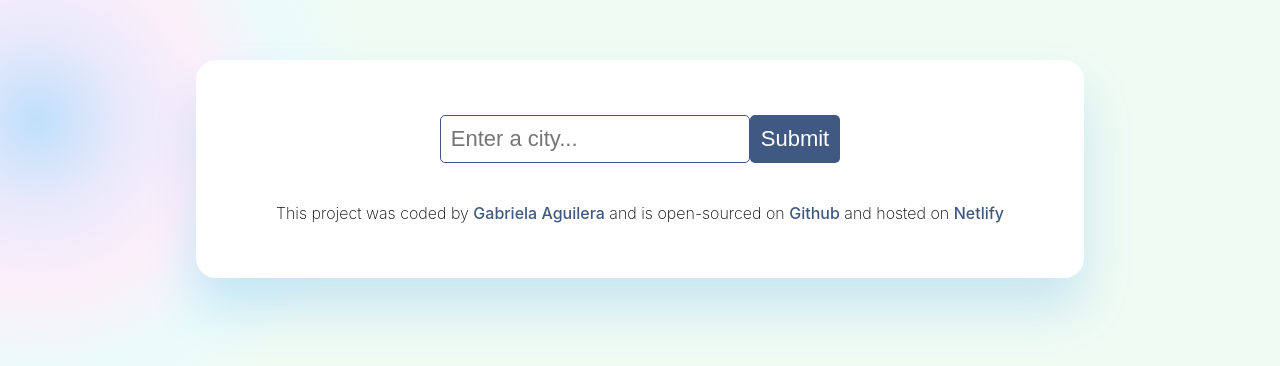
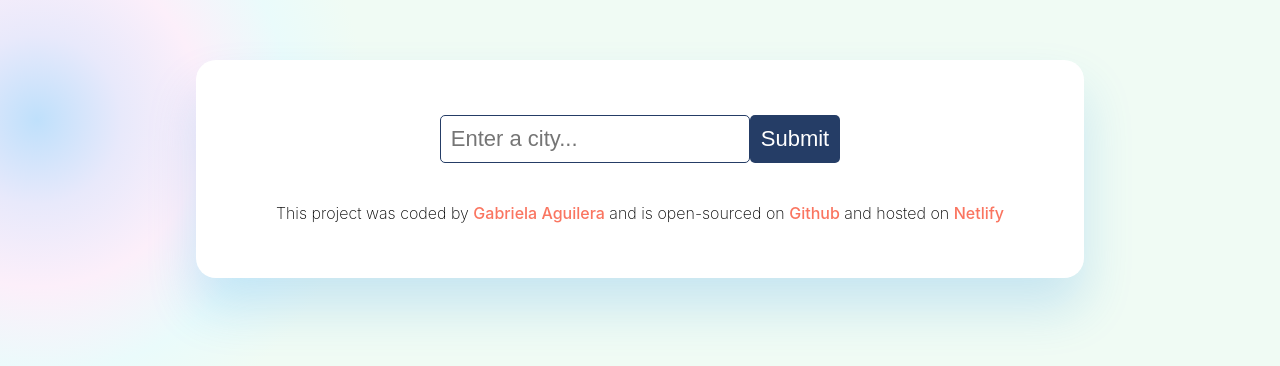
Before and after one commit to gabiaguilerav/react-weather-app, a React (Create React App) app: page / in a window 1280 px wide. Shown: the top 366 px of the page. Built offline with nearby package versions, Linux system fonts and the light colour scheme.

Commit message:
CSS changes

```diff
--- a/src/App.css
+++ b/src/App.css
@@ -10,6 +10,9 @@
     rgb(240, 251, 244) 100.7%
   );
   background-attachment: fixed;
+  --light-purple: rgb(139, 126, 160);
+  --dark-blue: #253d66;
+  --pink: #fa7560;
 }
 
 .container-app {
--- a/src/Footer.css
+++ b/src/Footer.css
@@ -11,11 +11,11 @@ p {
 a {
   text-decoration: none;
   font-weight: 500;
-  color: #405983;
+  color: var(--pink);
   transition: all 200ms ease-in-out;
 }
 
 a:hover {
   cursor: pointer;
-  color: #fa7560;
+  color: var(--dark-blue);
 }
--- a/src/Temperature.css
+++ b/src/Temperature.css
@@ -13,7 +13,7 @@ form {
 
 #city-name {
   background-color: white;
-  border: 1px #405983 solid;
+  border: 1px solid var(--dark-blue);
   border-radius: 5px;
   font-size: 22px;
   transition: all 200ms ease-in-out;
@@ -21,11 +21,11 @@ form {
 }
 
 #city-name:hover {
-  border: 1px #fa7560 solid;
+  border: 1px solid var(--pink);
 }
 
 #enter {
-  background-color: #405983;
+  background-color: var(--dark-blue);
   border: 1px transparent solid;
   border-radius: 5px;
   font-size: 22px;
@@ -35,8 +35,8 @@ form {
 }
 
 #enter:hover {
-  border: 1px #fa7560 solid;
-  background-color: #fa7560;
+  border: 1px solid var(--pink);
+  background-color: var(--pink);
   color: white;
   cursor: pointer;
 }
@@ -58,10 +58,17 @@ form {
 }
 
 .icon-image {
+  padding: 0;
   width: 80px;
   margin: 0;
   text-align: center;
   vertical-align: top;
+}
+
+.degrees {
+  font-size: 27px;
+  font-weight: 300;
+  color: var(--dark-blue);
 }
 
 .more-data {
@@ -72,7 +79,7 @@ form {
 }
 
 .more-data strong {
-  color: #fa7560;
+  color: var(--pink);
 }
 
 .prognoses {
@@ -91,7 +98,7 @@ form {
 
 .day {
   font-size: 27px;
-  color: #fa7560;
+  color: var(--pink);
 }
 
 .img {
--- a/src/Temperature.js
+++ b/src/Temperature.js
@@ -65,7 +65,11 @@ export default function Temperature(props) {
                 />
               </span>
               <span>{Math.round(weather.temperature)}</span>
-              <span>°C</span>
+              <span className="degrees">
+                <span>°C</span>
+                {" | "}
+                <span>°F</span>
+              </span>
             </div>
 
             <div className="more-data">
```
